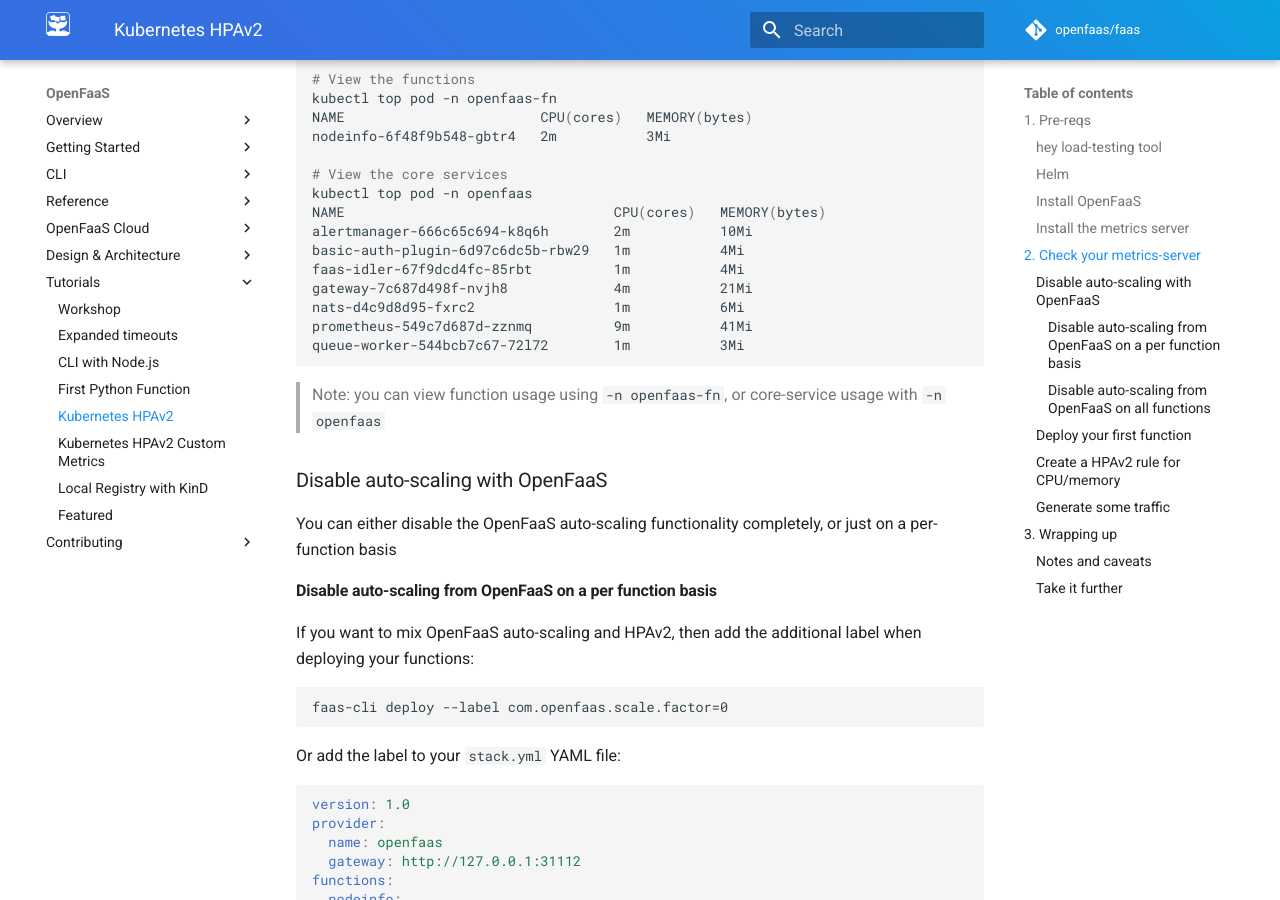
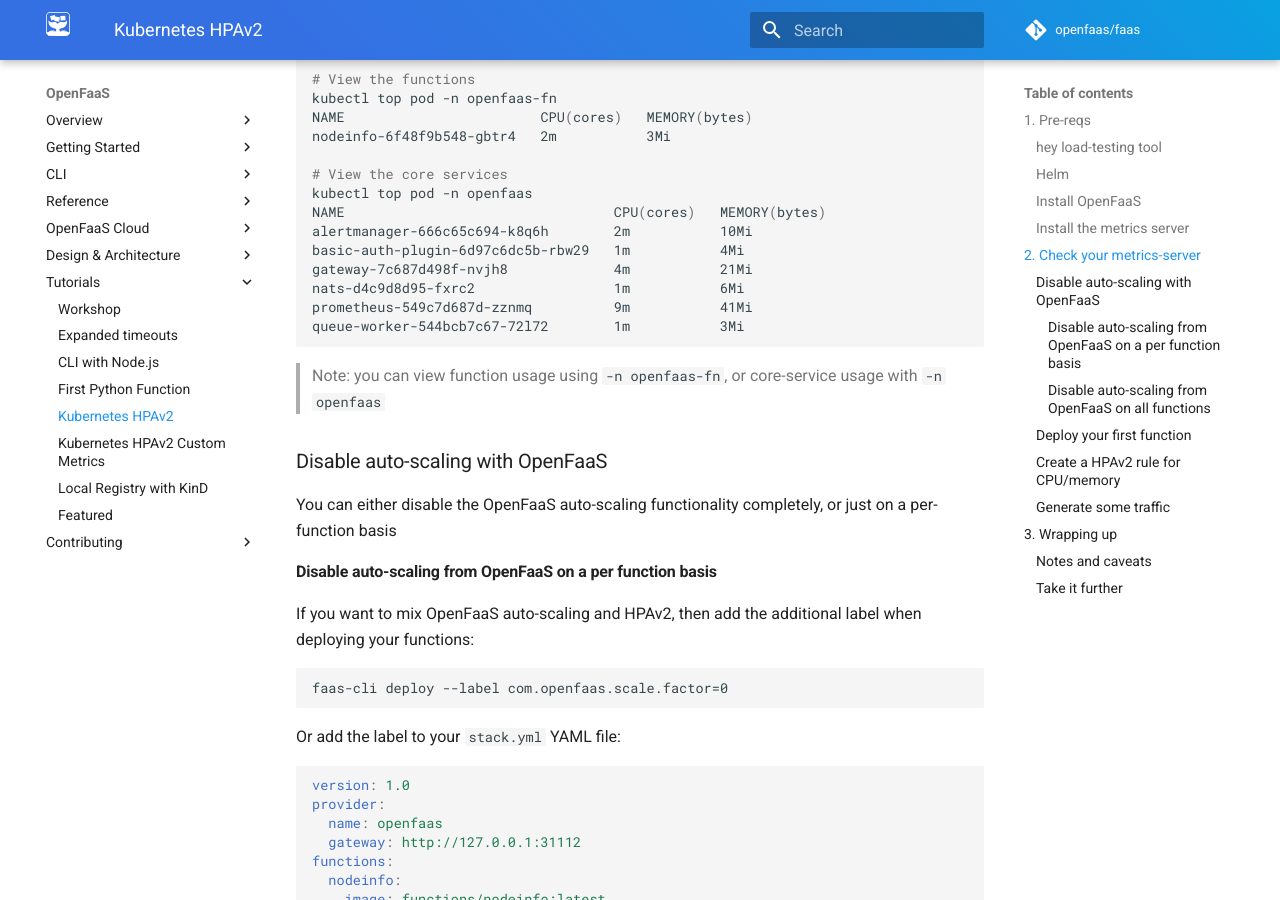
Before and after one commit to openfaas/docs, an MkDocs documentation site: the page built from docs/tutorials/kubernetes-hpa.md, in a window 1280 px wide and 900 px high, scrolled down 1727 px. Built offline with MkDocs 1.6.1 and Material for MkDocs 9.7.7, drawn with Linux system fonts in a browser that asks for light colours; comment, search, counter and statistics services are not loaded.

Commit message:
Remove line in HPA docs
Signed-off-by: Alex Ellis (OpenFaaS Ltd) <alexellis2@gmail.com>

```diff
--- a/docs/tutorials/kubernetes-hpa.md
+++ b/docs/tutorials/kubernetes-hpa.md
@@ -80,7 +80,6 @@ kubectl top pod -n openfaas
 NAME                                 CPU(cores)   MEMORY(bytes)
 alertmanager-666c65c694-k8q6h        2m           10Mi
 basic-auth-plugin-6d97c6dc5b-rbw29   1m           4Mi
-faas-idler-67f9dcd4fc-85rbt          1m           4Mi
 gateway-7c687d498f-nvjh8             4m           21Mi
 nats-d4c9d8d95-fxrc2                 1m           6Mi
 prometheus-549c7d687d-zznmq          9m           41Mi
```
